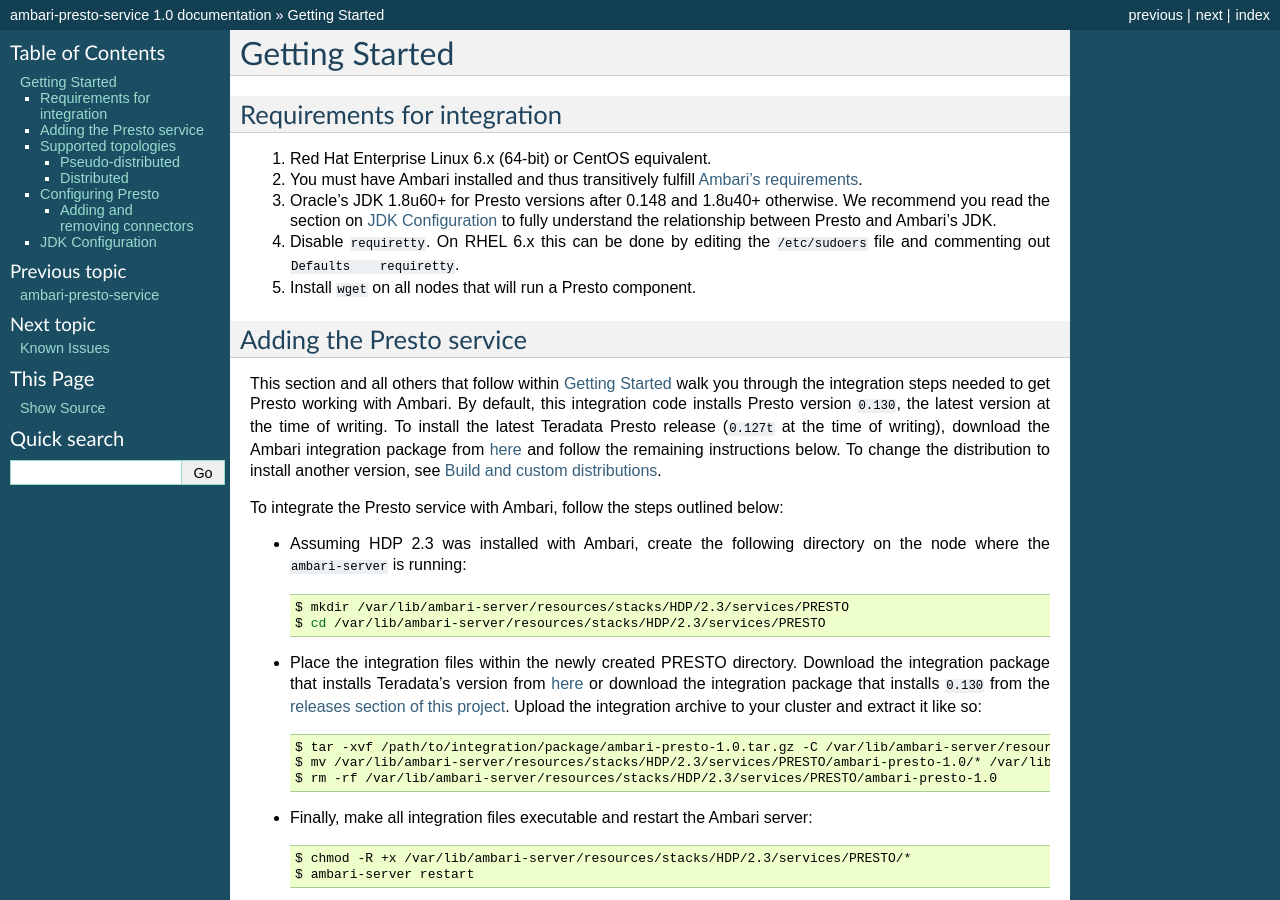
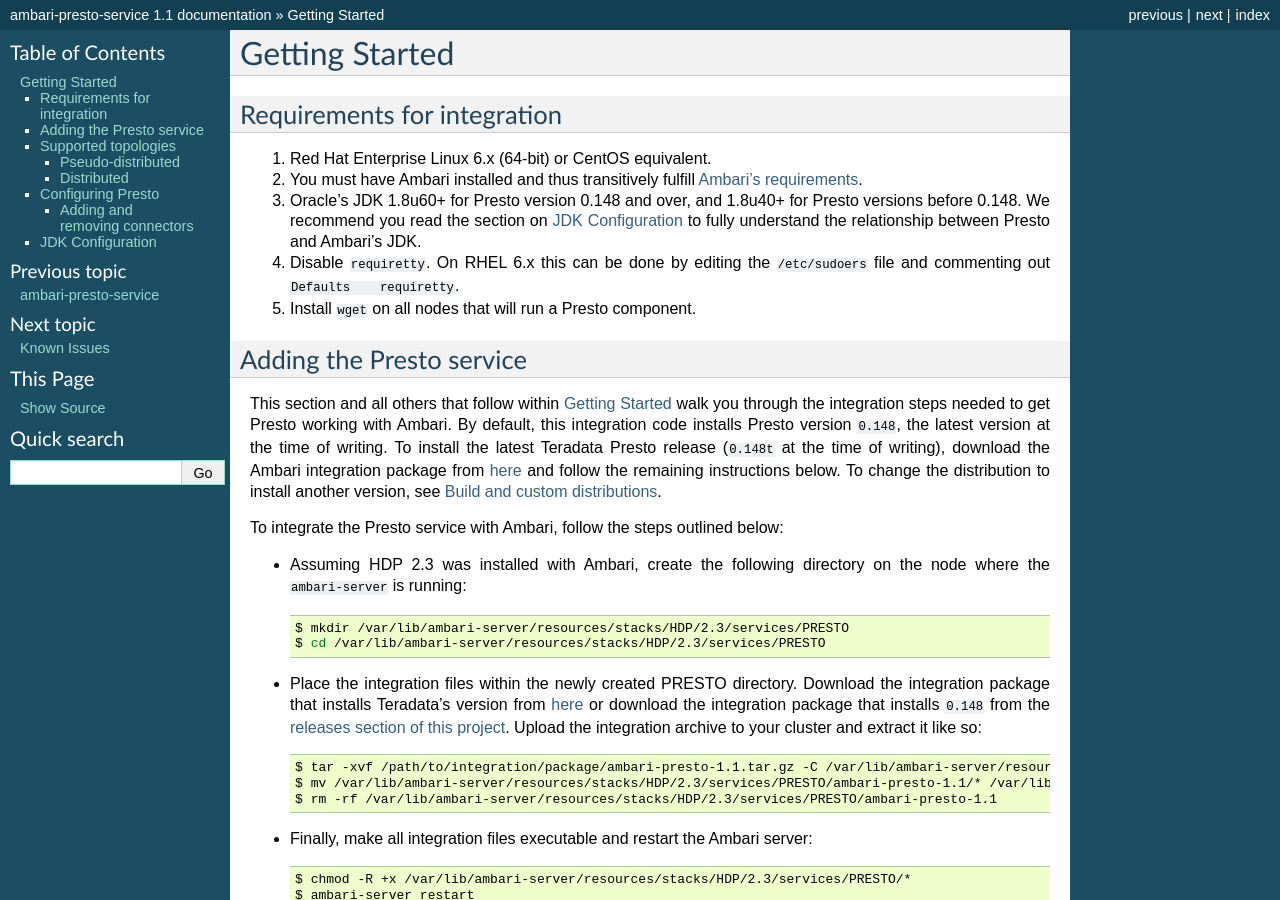
Before and after one commit to prestodb/ambari-presto-service, a Sphinx documentation site: the page built from docs/getting-started.rst, in a window 1280 px wide and 900 px high. Built offline with Sphinx 7.4.7, drawn with Linux system fonts in a browser that asks for light colours; the version number is read from the project's files by our own code; some of the changed text lies outside the part shown.

Commit message:
Update documentation with new versions

```diff
--- a/docs/developers.rst
+++ b/docs/developers.rst
@@ -48,9 +48,9 @@
 the unit tests and ``make help`` to get more info on all the available
 targets.
 
-By default, the integration code installs Presto version ``0.130``. Change the
+By default, the integration code installs Presto version ``0.148``. Change the
 version displayed by Ambari when adding the Presto service by specifying a
 value for the ``VERSION`` variable when building the distribution. For
-example, to display Presto version ``0.124``, run ``make dist VERSION=0.124``.
-To download a different RPM and CLI to match version ``0.124``, edit the
+example, to display Presto version ``0.134``, run ``make dist VERSION=0.134``.
+To download a different RPM and CLI to match version ``0.134``, edit the
 ``package/scripts/download.ini`` file with URLs for both.
--- a/docs/getting-started.rst
+++ b/docs/getting-started.rst
@@ -10,8 +10,8 @@
 1. Red Hat Enterprise Linux 6.x (64-bit) or CentOS equivalent.
 2. You must have Ambari installed and thus transitively fulfill
    `Ambari's requirements <http://docs.hortonworks.com/HDPDocuments/Ambari-2.1.2.1/bk_Installing_HDP_AMB/content/_meet_minimum_system_requirements.html>`_.
-3. Oracle's JDK 1.8u60+ for Presto versions after 0.148 and
-   1.8u40+ otherwise. We recommend you read the section on
+3. Oracle's JDK 1.8u60+ for Presto version 0.148 and over, and
+   1.8u40+ for Presto versions before 0.148. We recommend you read the section on
    :ref:`jdk-configuration-label` to fully understand
    the relationship between Presto and Ambari's JDK.
 4. Disable ``requiretty``. On RHEL 6.x this can be done by editing the
@@ -23,9 +23,9 @@
 
 This section and all others that follow within :ref:`Getting Started <getting_started>`
 walk you through the integration steps needed to get Presto working with
-Ambari. By default, this integration code installs Presto version ``0.130``,
+Ambari. By default, this integration code installs Presto version ``0.148``,
 the latest version at the time of writing. To install the latest Teradata
-Presto release (``0.127t`` at the time of writing), download the Ambari
+Presto release (``0.148t`` at the time of writing), download the Ambari
 integration package from `here <http://www.teradata.com/presto>`_ and follow
 the remaining instructions below. To change the distribution to install
 another version, see :ref:`Build and custom distributions <build_and_custom_distributions>`.
@@ -43,13 +43,13 @@
 * Place the integration files within the newly created PRESTO directory.
   Download the integration package that installs Teradata's version from
   `here <http://www.teradata.com/presto>`_ or download the integration package
-  that installs ``0.130`` from the `releases section of this project <https://github.com/prestodb/ambari-presto-service/releases>`_. Upload the integration archive to your cluster and extract it like so:
+  that installs ``0.148`` from the `releases section of this project <https://github.com/prestodb/ambari-presto-service/releases>`_. Upload the integration archive to your cluster and extract it like so:
 
   .. code-block:: bash
 
-    $ tar -xvf /path/to/integration/package/ambari-presto-1.0.tar.gz -C /var/lib/ambari-server/resources/stacks/HDP/2.3/services/PRESTO
-    $ mv /var/lib/ambari-server/resources/stacks/HDP/2.3/services/PRESTO/ambari-presto-1.0/* /var/lib/ambari-server/resources/stacks/HDP/2.3/services/PRESTO
-    $ rm -rf /var/lib/ambari-server/resources/stacks/HDP/2.3/services/PRESTO/ambari-presto-1.0
+    $ tar -xvf /path/to/integration/package/ambari-presto-1.1.tar.gz -C /var/lib/ambari-server/resources/stacks/HDP/2.3/services/PRESTO
+    $ mv /var/lib/ambari-server/resources/stacks/HDP/2.3/services/PRESTO/ambari-presto-1.1/* /var/lib/ambari-server/resources/stacks/HDP/2.3/services/PRESTO
+    $ rm -rf /var/lib/ambari-server/resources/stacks/HDP/2.3/services/PRESTO/ambari-presto-1.1
 
 * Finally, make all integration files executable and restart the Ambari server:
 
--- a/setup.py
+++ b/setup.py
@@ -33,7 +33,7 @@
 
 setup(
     name='ambari-presto',
-    version='1.0',
+    version='1.1',
     description='This project contains the integration code for integrating \
 Presto as a service in Ambari.',
     long_description=readme + '\n\n' + history,
```
